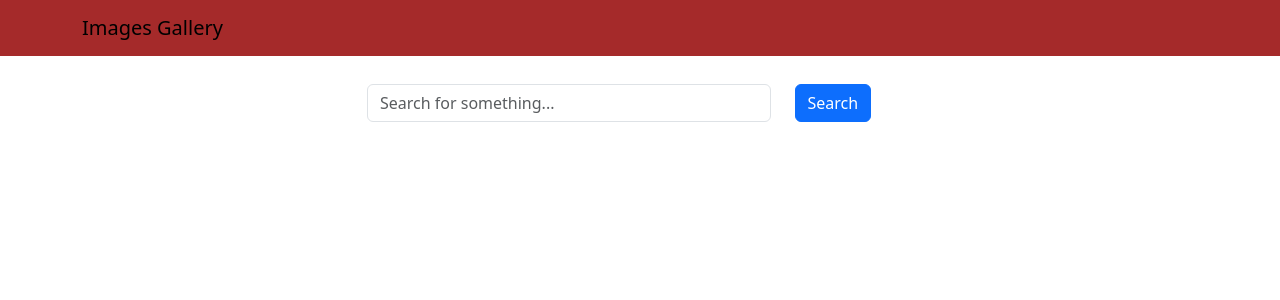
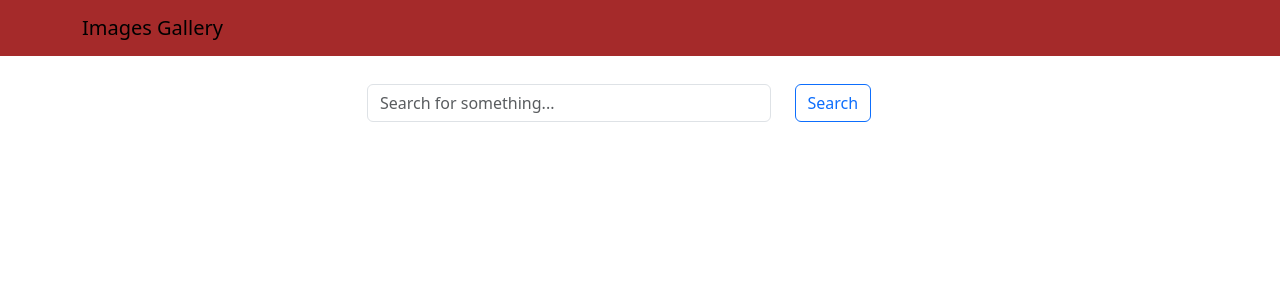
Before and after one commit to AlefAdonis/image-gallery, a React (Create React App) app in the folder frontend/: page / in a window 1280 px wide. Shown: the top 300 px of the page. Built offline with nearby package versions, Linux system fonts and the light colour scheme; no server answers.

Commit message:
[add] Addding the empyt value after we search a word

```diff
--- a/frontend/src/App.js
+++ b/frontend/src/App.js
@@ -21,6 +21,8 @@
       .catch((error) => {
         console.log(error);
       });
+
+    setWordSearch("");
   };
 
   return (
--- a/frontend/src/components/Search.js
+++ b/frontend/src/components/Search.js
@@ -26,7 +26,7 @@
                 />
               </Col>
               <Col xs="auto" className="my-1">
-                <Button variant="primary" type="submit">
+                <Button variant="outline-primary" type="submit">
                   Search
                 </Button>
               </Col>
```
